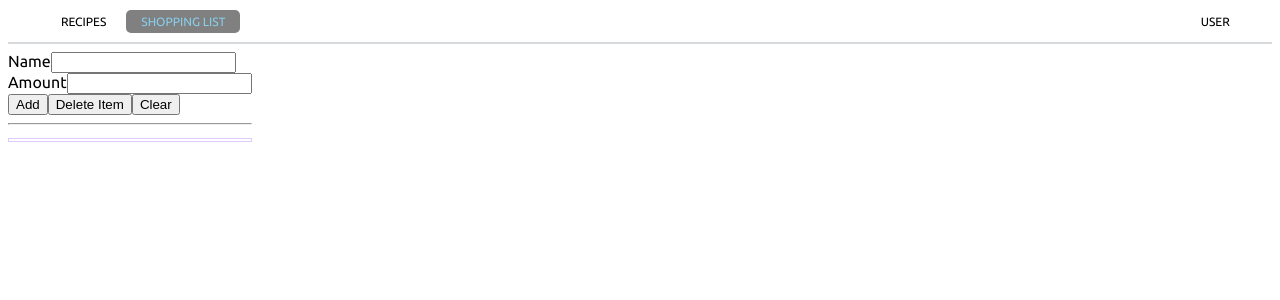
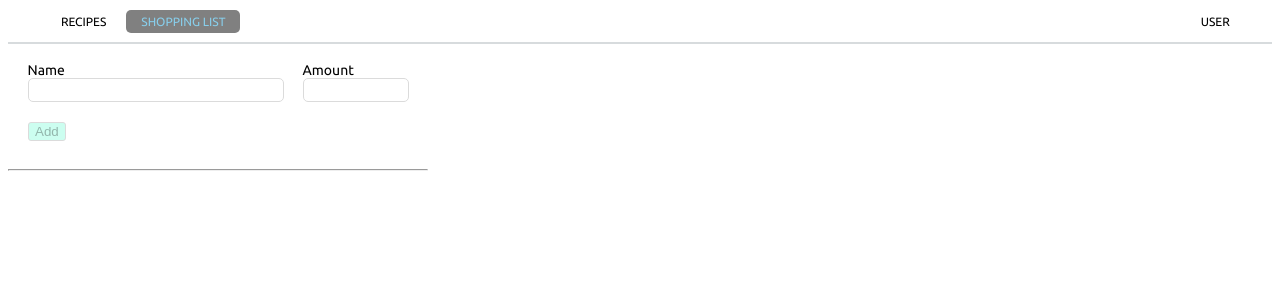
Before and after one commit to daiando/recipe-book, an Angular app: page /shopping-list in a window 1280 px wide. Shown: the top 300 px of the page. Built offline with nearby package versions, Linux system fonts and the light colour scheme; some icons are missing.

Commit message:
start form

```diff
--- a/src/app/shopping-list/shopping-list-add.component.css
+++ b/src/app/shopping-list/shopping-list-add.component.css
@@ -1,4 +1,62 @@
 .shopping_list_add_frame {
   display: flex;
   font-family: 'Ubuntu';
+  font-size: 14px;
 }
+
+.shopping_list_add_form_frame {
+  display: flex;
+  width: 400px;
+  justify-content: space-around;
+  align-items: center;
+  margin: 10px;
+}
+
+.shopping_list_add_input_frame {
+  display: flex;
+  flex-flow: column;
+}
+
+.shopping_list_add_input_name {
+  width: 250px;
+  border-radius: 5px;
+  height: 20px;
+  border: 1px solid #dbdbdb;
+}
+
+.shopping_list_add_input_amount {
+  width: 100px;
+  border-radius: 5px;
+  height: 20px;
+  border: 1px solid #dbdbdb;
+}
+
+.button_area {
+  display: flex;
+  margin: 20px;
+}
+
+.btn_add {
+  background-color: #ccfef0;
+  border: 1px solid #dbdbdb;
+  border-radius: 3px;
+}
+
+.btn_save {
+  background-color: #ccfef0;
+  border: 1px solid #dbdbdb;
+  border-radius: 3px;
+}
+
+
+.btn_del {
+  background-color: #fececc;
+  border: 1px solid #dbdbdb;
+  border-radius: 3px;
+}
+
+.btn_clear {
+  background-color: #cce9fe;
+  border: 1px solid #dbdbdb;
+  border-radius: 3px;
+}
--- a/src/app/shopping-list/shopping-list-add.component.html
+++ b/src/app/shopping-list/shopping-list-add.component.html
@@ -1,29 +1,35 @@
 <div class="shopping_list_add_frame">
   <div class="col-xs-12">
-    <form id="shopping-list-add">
-      <div class="row">
-        <div class="col-sm-5 form-group">
+    <form id="shopping-list-add" (ngSubmit)="onSubmit(f.value)" #f="ngForm">
+      <div class="shopping_list_add_form_frame">
+        <div class="form-group shopping_list_add_input_frame">
           <label for="item-name">Name</label>
           <input
             type="text"
             id="item-name"
             required
-            class="form-control">
+            class="form-control shopping_list_add_input_name"
+            ngModel
+            name="name">
         </div>
 
-        <div class="col-sm-2 form-group"><label for="item-amount">Amount</label>
+        <div class="form-group shopping_list_add_input_frame">
+          <label for="item-amount">Amount</label>
           <input
           type="text"
           id="item-amount"
           required
-          class="form-control">
+          class="form-control shopping_list_add_input_amount"
+          ngModel
+          name="amount">
         </div>
       </div>
-      <div class="row">
-        <div class="col-xs-12">
-          <button class="btn btn-success" type="submit">Add</button>
-          <button class="btn btn-danger" type="button">Delete Item</button>
-          <button class="btn btn-primary" type="button">Clear</button>
+      <div class="button_area">
+        <div>
+          <button class="btn_add" type="submit" *ngIf="isAdd" [disabled]="!f.valid">Add</button>
+          <button class="btn_save" type="submit" *ngIf="!isAdd" [disabled]="!f.valid">Save</button>
+          <button class="btn_del" type="button" *ngIf="!isAdd">Delete Item</button>
+          <button class="btn_clear" type="button" *ngIf="!isAdd">Clear</button>
         </div>
       </div>
     </form>
--- a/src/app/shopping-list/shopping-list-add.component.ts
+++ b/src/app/shopping-list/shopping-list-add.component.ts
@@ -1,4 +1,7 @@
 import { Component, OnInit } from '@angular/core';
+
+import { Ingredient } from '../ingredient';
+import { ShoppingListService } from './shopping-list.service';
 
 @Component({
   selector: 'rb-shopping-list-add',
@@ -6,10 +9,21 @@ import { Component, OnInit } from '@angular/core';
   styleUrls: ['./shopping-list-add.component.css']
 })
 export class ShoppingListAddComponent implements OnInit {
-
-  constructor() { }
+  item: Ingredient;
+  isAdd = true;
+  constructor(private sls: ShoppingListService) {
+  }
 
   ngOnInit() {
   }
 
+  onSubmit(ingredient: Ingredient) {
+    if (!this.isAdd) {
+      //Edit
+    } else {
+      this.item = new Ingredient(ingredient.name, ingredient.amount);
+      this.sls.addItem(this.item);
+    }
+  }
+
 }
--- a/src/app/shopping-list/shopping-list.component.css
+++ b/src/app/shopping-list/shopping-list.component.css
@@ -4,14 +4,27 @@
   font-family: Ubuntu;
   font-size: 13px;
   align-items: center;
-  padding: 1px;
-  border: 1px solid #dfcafa;
   justify-content: space-between;
 }
 
 .ingredient_list {
   display: flex;
+  justify-content: space-around;
+  border: 1px solid gray;
+  width: 300px;
+}
+
+.ingredient_name {
+  width: 220px;
+  border-right: 1px solid gray;
+  text-align: left;
+}
+
+.ingredient_amount {
+  width: 79px;
+  text-align: center;
 }
 
 .ingredient_list + .ingredient_list {
+  border-top: none;
 }
--- a/src/app/shopping-list/shopping-list.component.html
+++ b/src/app/shopping-list/shopping-list.component.html
@@ -2,8 +2,15 @@
   <div class="col-xs-10">
     <rb-shopping-list-add></rb-shopping-list-add>
     <hr>
-    <ul class="ingredient_frame">
-      <a class="ingredient_list" style="cursor: pointer" *ngFor="let item of items">{{item.name}} {{item.amount}}</a>
-    </ul>
+    <div class="ingredient_frame">
+      <div class="ingredient_list" style="cursor: pointer" *ngFor="let item of items">
+        <div class="ingredient_name">
+          {{item.name}}
+        </div>
+        <div class="ingredient_amount">
+          {{item.amount}}
+        </div>
+      </div>
+    </div>
   </div>
 </div>
--- a/src/app/shopping-list/shopping-list.service.ts
+++ b/src/app/shopping-list/shopping-list.service.ts
@@ -12,4 +12,8 @@ export class ShoppingListService {
   addItems(items: Ingredient[]) {
     Array.prototype.push.apply(this.items, items);
   }
+
+  addItem(item: Ingredient) {
+    this.items.push(item);
+  }
 }
```
